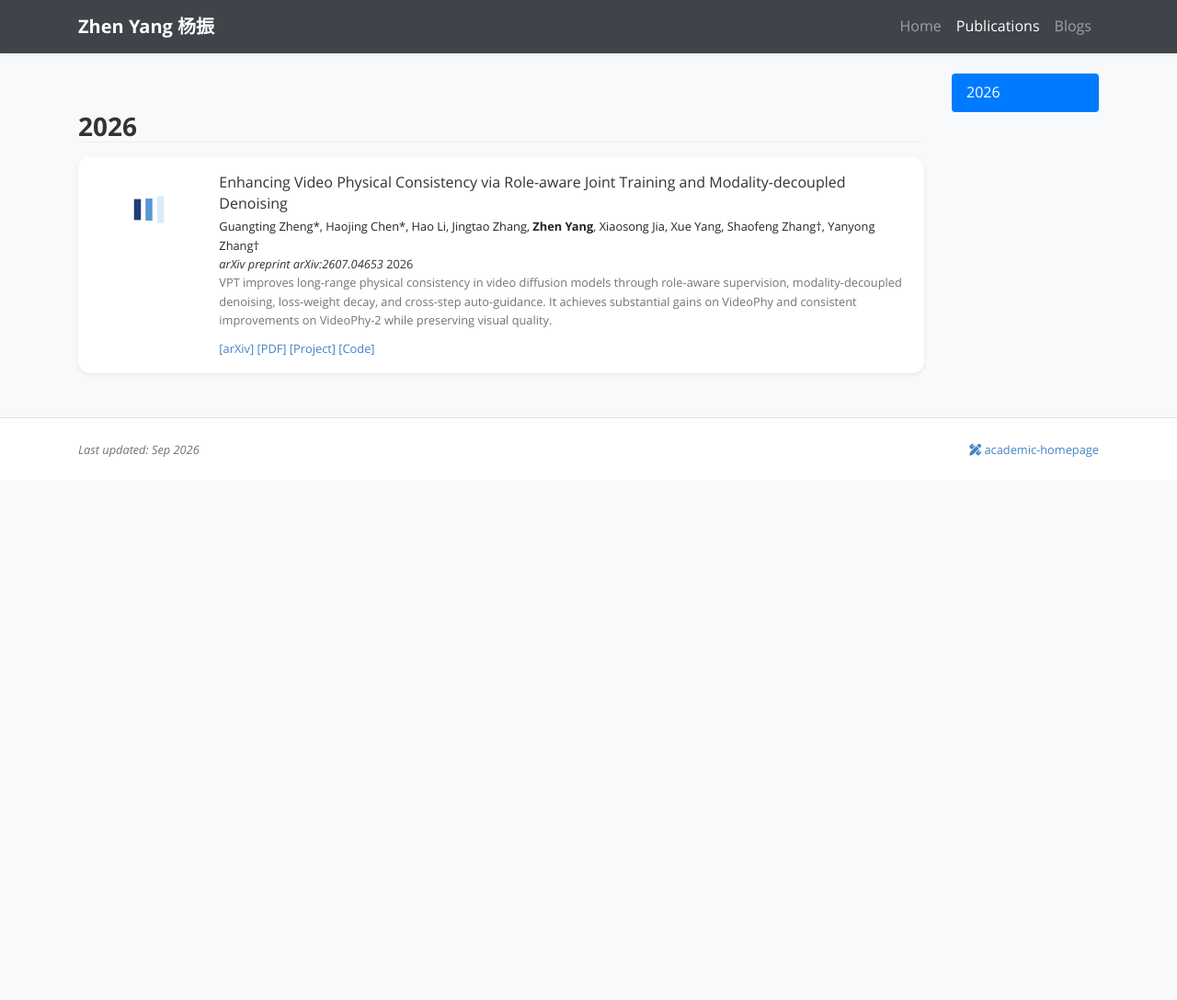
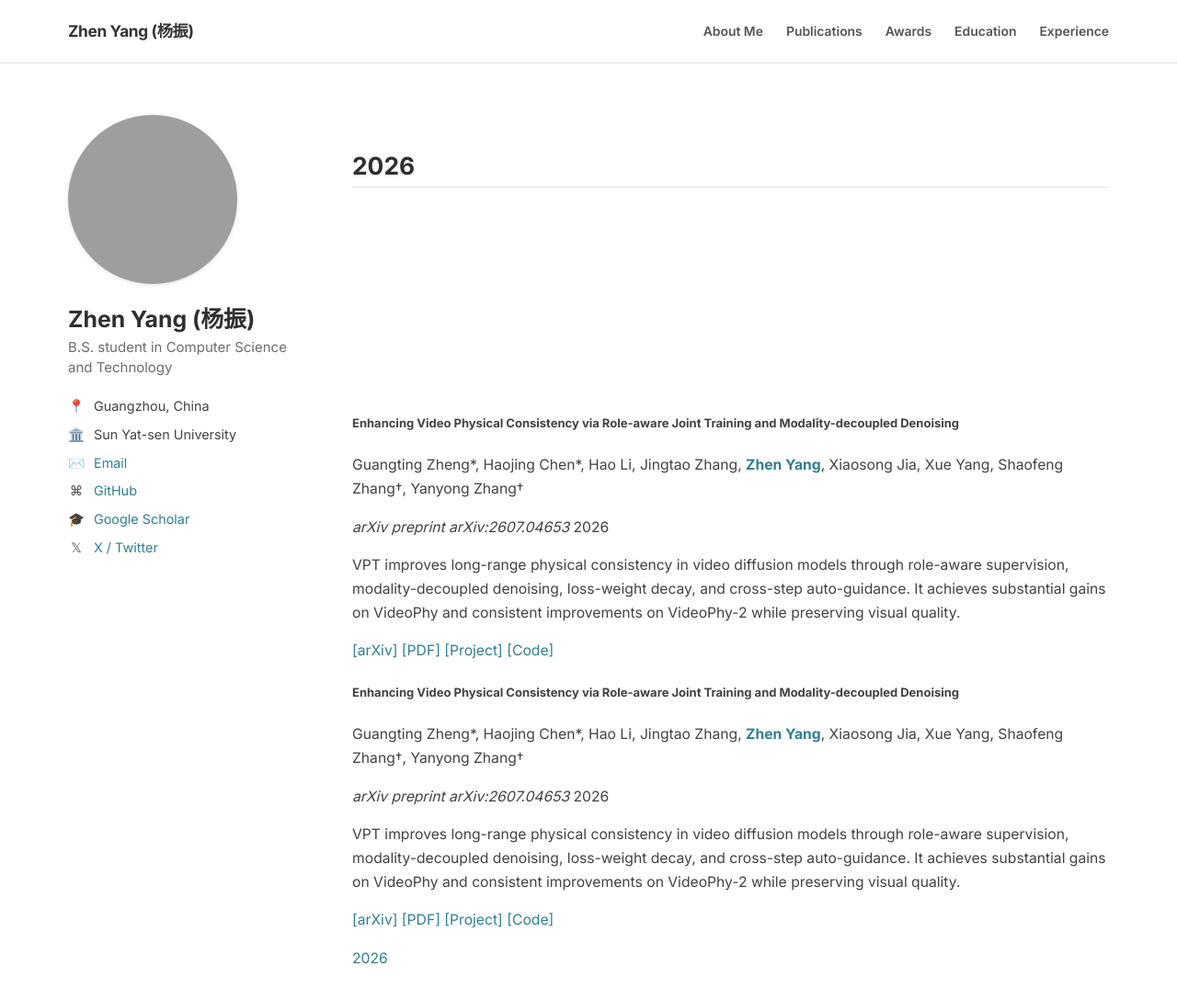
Before and after one commit to MichaelYeung2004/michaelyeung2004.github.io, a Jekyll site: the page built from publications.html, in a window 1280 px wide and 1136 px high. Shown: the top 1088 px of the window at 92% size. Built offline with Jekyll 4.4.1, drawn with Linux system fonts in a browser that asks for light colours; nearby versions of some CDN libraries; a style sheet for code colours, icons or effects is not loaded; grey boxes are pictures that could not be loaded.

Commit message:
Replace site with AcadHomepage-style template

```diff
--- a/_config.yml
+++ b/_config.yml
@@ -13,8 +13,22 @@
 # you will see them accessed via {{ site.title }}, {{ site.email }}, and so on.
 # You can create any custom variable you would like, and they will be accessible
 # in the templates via {{ site.myvariable }}.
-baseurl: "" # the subpath of your site, e.g. /blog
+title: "Zhen Yang (杨振) - Homepage"
+description: "Zhen Yang is an undergraduate researcher at Sun Yat-sen University working on deep learning theory, computer vision, video generation, multimodal models, and medical imaging."
+repository: "MichaelYeung2004/michaelyeung2004.github.io"
+baseurl: ""
 url: "https://michaelyeung2004.github.io"
+
+author:
+  name: "Zhen Yang (杨振)"
+  avatar: "/assets/images/photos/yangzhen.png"
+  bio: "B.S. student in Computer Science and Technology"
+  location: "Guangzhou, China"
+  employer: "Sun Yat-sen University"
+  email: "yangzh273@mail2.sysu.edu.cn"
+  github: "MichaelYeung2004"
+  googlescholar: "https://scholar.google.com/citations?user=tHhfOMoAAAAJ&hl=en"
+  twitter: "AliceDeRoss2"
 
 # Build settings
 markdown: kramdown
@@ -42,9 +56,10 @@
 
 collections:
   publications:
-    output: true
+    output: false
   blogs:
-    output: true
-    permalink: /posts/:year/:month/:title/
+    output: false
   news:
+    output: false
   showcase:
+    output: false
--- a/_layouts/default.html
+++ b/_layouts/default.html
@@ -1,53 +1,64 @@
-<!DOCTYPE html>
-<html lang="en">
-<!-- Template: https://github.com/luost26/academic-homepage -->
-<head>
-    {% include google_tag.html %}
+<!doctype html>
+<html lang="en" class="no-js">
+  <head>
     <meta charset="utf-8">
-    <meta name="viewport" content="width=device-width, initial-scale=1, shrink-to-fit=no">
-    <meta name="google-site-verification" content="J2jFIJRx8JRiwl28V_gTQlQiy6kdujHF6G83rZLEo5s" />
-    <title>{{ page.title }} - {{ site.data.profile.navbar_name }}</title>
-
-    <!-- Stylesheets -->
-    <link rel="stylesheet" href="https://cdnjs.cloudflare.com/ajax/libs/twitter-bootstrap/4.6.0/css/bootstrap.min.css" integrity="sha512-P5MgMn1jBN01asBgU0z60Qk4QxiXo86+wlFahKrsQf37c9cro517WzVSPPV1tDKzhku2iJ2FVgL67wG03SGnNA==" crossorigin="anonymous" />
-    <link rel="stylesheet" href="https://cdnjs.cloudflare.com/ajax/libs/font-awesome/6.5.1/css/all.min.css" integrity="sha512-DTOQO9RWCH3ppGqcWaEA1BIZOC6xxalwEsw9c2QQeAIftl+Vegovlnee1c9QX4TctnWMn13TZye+giMm8e2LwA==" crossorigin="anonymous">
-    <link rel="stylesheet" href="https://cdnjs.cloudflare.com/ajax/libs/academicons/1.9.1/css/academicons.min.css" integrity="sha512-b1ASx0WHgVFL5ZQhTgiPWX+68KjS38Jk87jg7pe+qC7q9YkEtFq0z7xCglv7qGIs/68d3mAp+StfC8WKC5SSAg==" crossorigin="anonymous" />
+    <meta name="viewport" content="width=device-width, initial-scale=1">
+    <meta name="description" content="{{ site.description | strip_html | escape }}">
+    <meta name="theme-color" content="#ffffff">
+    <title>{% if page.title and page.title != "" %}{{ page.title }} | {% endif %}{{ site.title }}</title>
+    <link rel="canonical" href="{{ page.url | absolute_url }}">
     <link rel="preconnect" href="https://fonts.googleapis.com">
     <link rel="preconnect" href="https://fonts.gstatic.com" crossorigin>
-    <link href="https://fonts.googleapis.com/css2?family=Lato:ital,wght@0,300;0,400;0,700;0,900;1,300;1,400;1,700;1,900&family=Fira+Sans:ital,wght@0,100;0,200;0,300;0,400;0,500;0,600;0,700;0,800;0,900;1,100;1,200;1,300;1,400;1,500;1,600;1,700;1,800;1,900&family=Source+Code+Pro:ital,wght@0,200..900;1,200..900&display=swap" rel="stylesheet">
-    <link rel="stylesheet" href="https://cdn.jsdelivr.net/npm/katex@0.16.11/dist/katex.min.css" integrity="sha384-nB0miv6/jRmo5UMMR1wu3Gz6NLsoTkbqJghGIsx//Rlm+ZU03BU6SQNC66uf4l5+" crossorigin="anonymous">
-    <link rel="stylesheet" href="{{ '/assets/css/global.css' | relative_url }}">
-</head>
-<body class="bg-light" {{ page.body_attr }}>
-    {% include navbar.html %}
-    <div class="{% if page.container_class %}{{ page.container_class }}{% else %}container-lg{% endif %}">
-        {{content}}
-    </div>
-    {% include footer.html %}
+    <link href="https://fonts.googleapis.com/css2?family=Inter:wght@400;500;600;700&display=swap" rel="stylesheet">
+    <link rel="stylesheet" href="{{ '/assets/css/acad-homepage.css' | relative_url }}">
+  </head>
+  <body>
+    <header class="masthead">
+      <div class="masthead__inner">
+        <a class="site-title" href="{{ '/' | relative_url }}">{{ site.author.name }}</a>
+        <button class="nav-toggle" type="button" aria-label="Toggle navigation" aria-expanded="false">☰</button>
+        <nav class="site-nav" aria-label="Primary navigation">
+          <a href="{{ '/' | relative_url }}#about-me">About Me</a>
+          <a href="{{ '/' | relative_url }}#publications">Publications</a>
+          <a href="{{ '/' | relative_url }}#awards">Awards</a>
+          <a href="{{ '/' | relative_url }}#education">Education</a>
+          <a href="{{ '/' | relative_url }}#experience">Experience</a>
+        </nav>
+      </div>
+    </header>
 
-    <!-- Scripts -->
-    <script src="https://cdnjs.cloudflare.com/ajax/libs/jquery/3.5.1/jquery.min.js"></script>
-    <script src="//cdnjs.cloudflare.com/ajax/libs/jquery.lazy/1.7.9/jquery.lazy.min.js"></script>
-    <script src="https://cdnjs.cloudflare.com/ajax/libs/popper.js/1.14.7/umd/popper.min.js" integrity="sha384-UO2eT0CpHqdSJQ6hJty5KVphtPhzWj9WO1clHTMGa3JDZwrnQq4sF86dIHNDz0W1" crossorigin="anonymous"></script>
-    <script src="https://cdnjs.cloudflare.com/ajax/libs/twitter-bootstrap/4.6.0/js/bootstrap.min.js" integrity="sha512-XKa9Hemdy1Ui3KSGgJdgMyYlUg1gM+QhL6cnlyTe2qzMCYm4nAZ1PsVerQzTTXzonUR+dmswHqgJPuwCq1MaAg==" crossorigin="anonymous"></script>
-    <script src="https://cdnjs.cloudflare.com/ajax/libs/github-buttons/2.14.2/buttons.min.js" integrity="sha512-OYwZx04hKFeFNYrWxIyo3atgGpb+cxU0ENWBZs72X7T9U+NoHPM1ftUn/Mfw7dRDXrqWA6M1wBg6z6fGE32aeA==" crossorigin="anonymous"></script>
-    <script src="https://unpkg.com/masonry-layout@4/dist/masonry.pkgd.min.js"></script>
-    <script src="https://unpkg.com/imagesloaded@5/imagesloaded.pkgd.min.js"></script>
-    <script defer src="https://cdn.jsdelivr.net/npm/katex@0.16.11/dist/katex.min.js" integrity="sha384-7zkQWkzuo3B5mTepMUcHkMB5jZaolc2xDwL6VFqjFALcbeS9Ggm/Yr2r3Dy4lfFg" crossorigin="anonymous"></script>
-    <script defer src="https://cdn.jsdelivr.net/npm/katex@0.16.11/dist/contrib/auto-render.min.js" integrity="sha384-43gviWU0YVjaDtb/GhzOouOXtZMP/7XUzwPTstBeZFe/+rCMvRwr4yROQP43s0Xk" crossorigin="anonymous"></script>
+    <main class="page-shell">
+      <aside class="sidebar" aria-label="Profile">
+        <img class="profile-avatar" src="{{ site.author.avatar | relative_url }}" alt="Portrait of {{ site.author.name }}">
+        <h1>{{ site.author.name }}</h1>
+        <p class="profile-bio">{{ site.author.bio }}</p>
+        <ul class="profile-links">
+          {% if site.author.location %}<li><span aria-hidden="true">📍</span>{{ site.author.location }}</li>{% endif %}
+          {% if site.author.employer %}<li><span aria-hidden="true">🏛️</span>{{ site.author.employer }}</li>{% endif %}
+          {% if site.author.email %}<li><span aria-hidden="true">✉️</span><a href="mailto:{{ site.author.email }}">Email</a></li>{% endif %}
+          {% if site.author.github %}<li><span aria-hidden="true">⌘</span><a href="https://github.com/{{ site.author.github }}">GitHub</a></li>{% endif %}
+          {% if site.author.googlescholar %}<li><span aria-hidden="true">🎓</span><a href="{{ site.author.googlescholar }}">Google Scholar</a></li>{% endif %}
+          {% if site.author.twitter %}<li><span aria-hidden="true">𝕏</span><a href="https://x.com/{{ site.author.twitter }}">X / Twitter</a></li>{% endif %}
+        </ul>
+      </aside>
+
+      <article class="page-content">
+        {{ content }}
+      </article>
+    </main>
+
     <script>
-        document.addEventListener("DOMContentLoaded", function() {
-            renderMathInElement(document.body, {
-              delimiters: [
-                  {left: '$$', right: '$$', display: true},
-                  {left: '$', right: '$', display: false}
-              ],
-              throwOnError : false
-            });
-        });
+      const toggle = document.querySelector('.nav-toggle');
+      const nav = document.querySelector('.site-nav');
+      toggle.addEventListener('click', () => {
+        const open = toggle.getAttribute('aria-expanded') === 'true';
+        toggle.setAttribute('aria-expanded', String(!open));
+        nav.classList.toggle('is-open');
+      });
+      nav.querySelectorAll('a').forEach((link) => link.addEventListener('click', () => {
+        nav.classList.remove('is-open');
+        toggle.setAttribute('aria-expanded', 'false');
+      }));
     </script>
-    <script src="{{ '/assets/js/common.js' | relative_url }}"></script>
-    <script src="{{ '/assets/js/bubble_visual_hash.js' | relative_url }}"></script>
-    <script src="{{ '/assets/js/semantic_scholar_citation_count.js' | relative_url }}"></script>
-</body>
+  </body>
 </html>
--- /dev/null
+++ b/assets/css/acad-homepage.css
@@ -0,0 +1,150 @@
+:root {
+  --accent: #2f7f93;
+  --accent-dark: #215f70;
+  --text: #424242;
+  --muted: #6d6d6d;
+  --rule: #e5e5e5;
+  --page-width: 1180px;
+  font-family: "Inter", -apple-system, BlinkMacSystemFont, "Segoe UI", sans-serif;
+  color: var(--text);
+  scroll-behavior: smooth;
+}
+
+* { box-sizing: border-box; }
+
+body {
+  margin: 0;
+  background: #fff;
+  font-size: 15px;
+  line-height: 1.65;
+  -webkit-font-smoothing: antialiased;
+}
+
+a { color: var(--accent); text-decoration: none; }
+a:hover { color: var(--accent-dark); text-decoration: underline; }
+
+.masthead {
+  position: sticky;
+  top: 0;
+  z-index: 20;
+  background: rgba(255,255,255,.96);
+  border-bottom: 1px solid var(--rule);
+  backdrop-filter: blur(12px);
+}
+
+.masthead__inner {
+  max-width: var(--page-width);
+  min-height: 68px;
+  margin: 0 auto;
+  padding: 0 24px;
+  display: flex;
+  align-items: center;
+  gap: 28px;
+}
+
+.site-title {
+  margin-right: auto;
+  color: #333;
+  font-size: 1.08rem;
+  font-weight: 700;
+  letter-spacing: -.02em;
+}
+
+.site-title:hover { color: var(--accent); text-decoration: none; }
+.site-nav { display: flex; align-items: center; gap: 25px; }
+.site-nav a { color: #555; font-size: .87rem; font-weight: 600; }
+.site-nav a:hover { color: var(--accent); text-decoration: none; }
+.nav-toggle { display: none; border: 0; background: transparent; font-size: 1.45rem; }
+
+.page-shell {
+  display: grid;
+  grid-template-columns: 245px minmax(0, 1fr);
+  gap: 64px;
+  max-width: var(--page-width);
+  margin: 0 auto;
+  padding: 56px 24px 80px;
+}
+
+.sidebar { align-self: start; position: sticky; top: 108px; }
+
+.profile-avatar {
+  display: block;
+  width: 184px;
+  height: 184px;
+  margin: 0 0 23px;
+  border-radius: 50%;
+  object-fit: cover;
+  object-position: 50% 39%;
+  box-shadow: 0 1px 4px rgba(0,0,0,.12);
+}
+
+.sidebar h1 { margin: 0 0 4px; color: #2f2f2f; font-size: 1.55rem; line-height: 1.25; }
+.profile-bio { margin: 0 0 18px; color: var(--muted); line-height: 1.5; }
+.profile-links { margin: 0; padding: 0; list-style: none; }
+.profile-links li { display: flex; gap: 10px; align-items: baseline; margin: 7px 0; font-size: .9rem; }
+.profile-links li span { width: 18px; color: #555; text-align: center; }
+
+.page-content { min-width: 0; font-size: .98rem; }
+.page-content > p:first-of-type { margin-top: 0; }
+
+.page-content h2 {
+  margin: 2.4rem 0 1rem;
+  padding-bottom: .35rem;
+  color: #2f2f2f;
+  border-bottom: 1px solid var(--rule);
+  font-size: 1.65rem;
+  line-height: 1.3;
+}
+
+.anchor, .page-content h2 { scroll-margin-top: 92px; }
+.callout { padding: 12px 16px; border-left: 3px solid var(--accent); background: #f5fafb; }
+
+.paper-box {
+  display: grid;
+  grid-template-columns: minmax(220px, 34%) minmax(0, 1fr);
+  gap: 30px;
+  align-items: center;
+  padding: 14px 0 28px;
+  border-bottom: 1px solid var(--rule);
+}
+
+.paper-box-image { position: relative; }
+.paper-box-image img { display: block; width: 100%; border-radius: 2px; box-shadow: 2px 3px 8px rgba(0,0,0,.28); }
+.venue-badge { position: absolute; top: 10px; left: -7px; z-index: 1; padding: 4px 13px; color: #fff; background: #164d96; font-size: .78rem; font-weight: 600; }
+.paper-box-text h3 { margin: 0 0 8px; font-size: 1.08rem; line-height: 1.45; }
+.paper-box-text p { margin: 8px 0; }
+.authors { font-size: .91rem; }
+.paper-links { display: flex; flex-wrap: wrap; gap: 8px; }
+.paper-links a { padding: 3px 10px; border: 1px solid #bfd7dc; border-radius: 3px; font-size: .82rem; font-weight: 600; }
+.paper-links a:hover { color: #fff; background: var(--accent); text-decoration: none; }
+
+.timeline-list { padding-left: 1.3rem; }
+.timeline-list li { margin: 0 0 14px; padding-left: 4px; }
+.timeline-list li span { display: inline-block; min-width: 155px; color: var(--muted); font-style: italic; }
+
+.page-footer { margin-top: 4rem; padding-top: 1rem; border-top: 1px solid var(--rule); color: #888; font-size: .78rem; }
+
+@media (max-width: 880px) {
+  .masthead__inner { min-height: 60px; }
+  .nav-toggle { display: block; cursor: pointer; }
+  .site-nav { display: none; position: absolute; top: 60px; right: 16px; width: 210px; padding: 12px; background: #fff; border: 1px solid var(--rule); box-shadow: 0 8px 24px rgba(0,0,0,.12); flex-direction: column; align-items: stretch; gap: 0; }
+  .site-nav.is-open { display: flex; }
+  .site-nav a { padding: 9px 10px; }
+  .page-shell { grid-template-columns: 190px minmax(0, 1fr); gap: 35px; padding-top: 38px; }
+  .profile-avatar { width: 158px; height: 158px; }
+}
+
+@media (max-width: 650px) {
+  .page-shell { display: block; padding: 30px 20px 60px; }
+  .sidebar { position: static; display: grid; grid-template-columns: 112px 1fr; column-gap: 20px; margin-bottom: 40px; }
+  .profile-avatar { grid-row: 1 / span 3; width: 112px; height: 112px; margin: 0; }
+  .sidebar h1 { align-self: end; font-size: 1.35rem; }
+  .profile-bio { margin: 2px 0 8px; }
+  .profile-links { grid-column: 1 / -1; display: grid; grid-template-columns: repeat(2, minmax(0, 1fr)); margin-top: 17px; }
+  .page-content h2 { font-size: 1.4rem; }
+  .paper-box { grid-template-columns: 1fr; }
+  .paper-box-image { max-width: 420px; }
+  .timeline-list li span { display: block; min-width: 0; }
+}
+
+@media (prefers-reduced-motion: reduce) { :root { scroll-behavior: auto; } }
```
Also changed, not shown: index.html (+58 -30 lines), 1 other file.
